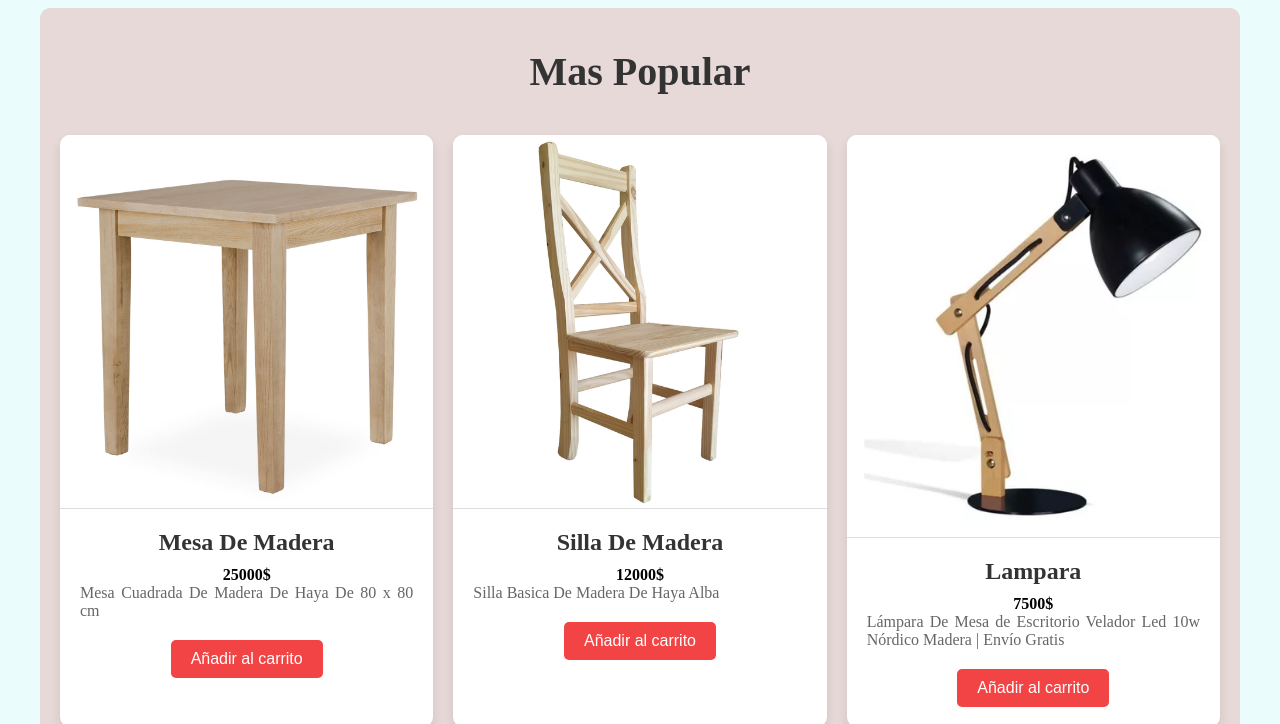
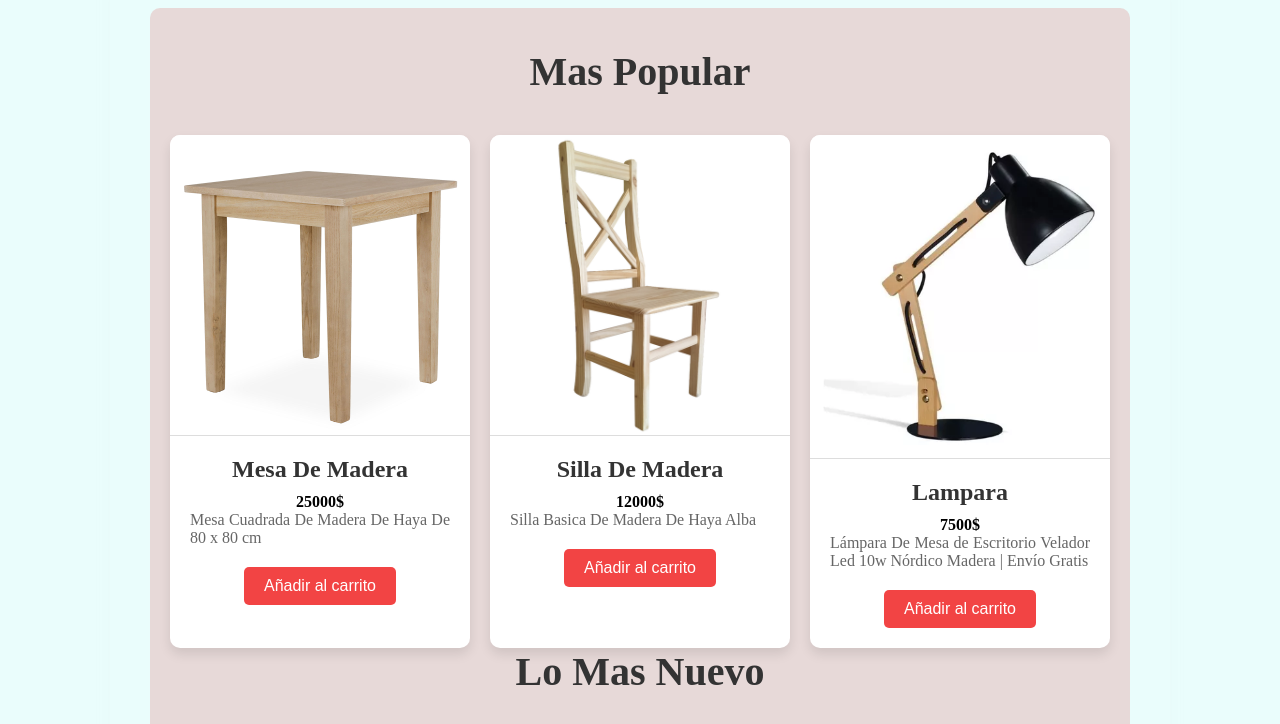
Before and after one commit to David-Cefarelli/BoxInTheBox2.0, a plain HTML site: page html/index.html in a window 1280 px wide. Shown: the part 980-1704 px from the top of the page. Drawn offline with Linux system fonts and the light colour scheme.

Commit message:
Update estilos.css

```diff
--- a/css/estilos.css
+++ b/css/estilos.css
@@ -229,13 +229,17 @@ body {
 
 
 .catalogo-grid {
-    display: grid;
-    grid-template-columns: repeat(auto-fit, minmax(300px, 1fr));
+    display: flex;
+    flex-wrap: wrap;
+    justify-content: center;
     gap: 20px;
 }
 
 
 .catalogo-item {
+    width: 100%;
+    max-width: 300px;
+    height: auto;
     background-color: white;
     border-radius: 10px;
     overflow: hidden;
```
